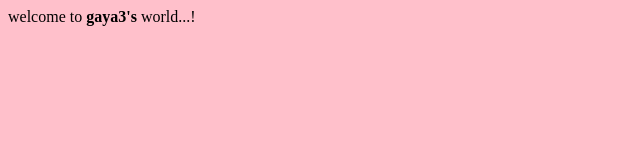
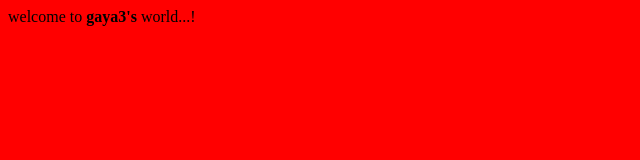
Before and after one commit to gayathrigopireddy123/jenkinsp2025, a plain HTML site: page index.html in a window 1280 px wide. Shown: the whole page, without its empty margins (0-640 px from the left). Drawn offline with Linux system fonts and the light colour scheme.

Commit message:
modified error

```diff
--- a/index.html
+++ b/index.html
@@ -1,3 +1,3 @@
-<body style= "background: pink;">
+<body style= "background: red;">
 welcome to<b> gaya3's</b> world...!
 </body>
```
